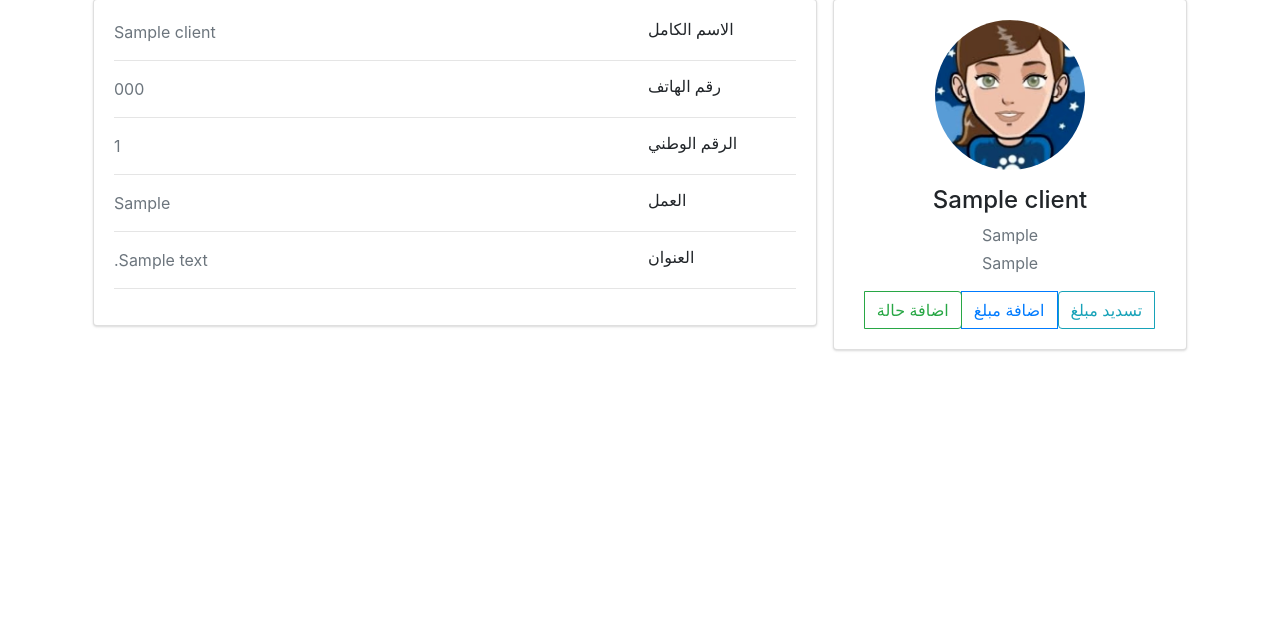
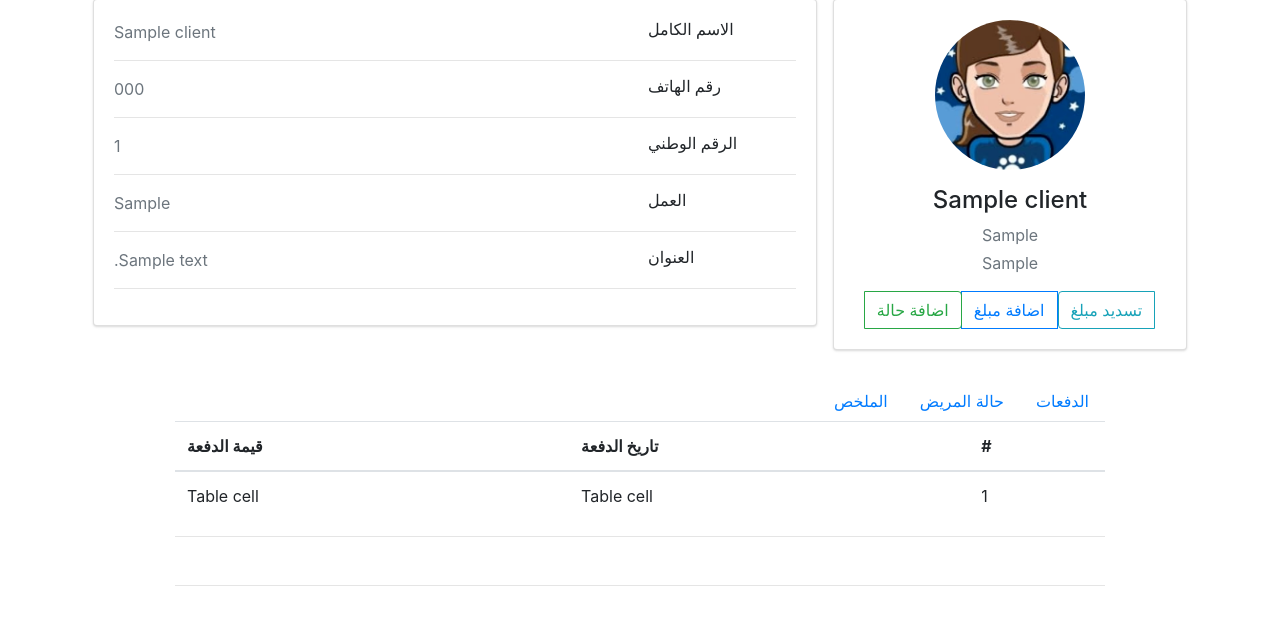
Before and after one commit to WaelAlQawasmi/DentalClinic, a PHP site: page /profile.php?jordanid=1 in a window 1280 px wide. Shown: the part 72-697 px from the top of the page. Run offline with PHP 8.4, Linux system fonts and the light colour scheme; the visitor is signed in with stand-in values (Sample User, id 1); tables that the repository leaves empty or names only in its code hold one stand-in row (values such as "Sample post"); some libraries are stand-ins or nearby versions.

Commit message:
add pays

```diff
--- a/profile.php
+++ b/profile.php
@@ -15,6 +15,7 @@
 
 
   <?php
+  date_default_timezone_set('Asia/Amman');
 include "head.php";
 $dsn = "mysql:host=127.0.0.1;dbname=dcteam_dcteam;charset=utf8mb4";
 $link = new PDO($dsn, "root", "");
@@ -78,30 +79,9 @@ else{
                   </div>
                 </div>
               </div>
-              <!-- <div class="card mt-3">
-                <ul class="list-group list-group-flush">
-                  <li class="list-group-item d-flex justify-content-between align-items-center flex-wrap">
-                    <h6 class="mb-0"><svg xmlns="http://www.w3.org/2000/svg" width="24" height="24" viewBox="0 0 24 24" fill="none" stroke="currentColor" stroke-width="2" stroke-linecap="round" stroke-linejoin="round" class="feather feather-globe mr-2 icon-inline"><circle cx="12" cy="12" r="10"></circle><line x1="2" y1="12" x2="22" y2="12"></line><path d="M12 2a15.3 15.3 0 0 1 4 10 15.3 15.3 0 0 1-4 10 15.3 15.3 0 0 1-4-10 15.3 15.3 0 0 1 4-10z"></path></svg>Website</h6>
-                    <span class="text-secondary">https://bootdey.com</span>
-                  </li>
-                  <li class="list-group-item d-flex justify-content-between align-items-center flex-wrap">
-                    <h6 class="mb-0"><svg xmlns="http://www.w3.org/2000/svg" width="24" height="24" viewBox="0 0 24 24" fill="none" stroke="currentColor" stroke-width="2" stroke-linecap="round" stroke-linejoin="round" class="feather feather-github mr-2 icon-inline"><path d="M9 19c-5 1.5-5-2.5-7-3m14 6v-3.87a3.37 3.37 0 0 0-.94-2.61c3.14-.35 6.44-1.54 6.44-7A5.44 5.44 0 0 0 20 4.77 5.07 5.07 0 0 0 19.91 1S18.73.65 16 2.48a13.38 13.38 0 0 0-7 0C6.27.65 5.09 1 5.09 1A5.07 5.07 0 0 0 5 4.77a5.44 5.44 0 0 0-1.5 3.78c0 5.42 3.3 6.61 6.44 7A3.37 3.37 0 0 0 9 18.13V22"></path></svg>Github</h6>
-                    <span class="text-secondary">bootdey</span>
-                  </li>
-                  <li class="list-group-item d-flex justify-content-between align-items-center flex-wrap">
-                    <h6 class="mb-0"><svg xmlns="http://www.w3.org/2000/svg" width="24" height="24" viewBox="0 0 24 24" fill="none" stroke="currentColor" stroke-width="2" stroke-linecap="round" stroke-linejoin="round" class="feather feather-twitter mr-2 icon-inline text-info"><path d="M23 3a10.9 10.9 0 0 1-3.14 1.53 4.48 4.48 0 0 0-7.86 3v1A10.66 10.66 0 0 1 3 4s-4 9 5 13a11.64 11.64 0 0 1-7 2c9 5 20 0 20-11.5a4.5 4.5 0 0 0-.08-.83A7.72 7.72 0 0 0 23 3z"></path></svg>Twitter</h6>
-                    <span class="text-secondary">@bootdey</span>
-                  </li>
-                  <li class="list-group-item d-flex justify-content-between align-items-center flex-wrap">
-                    <h6 class="mb-0"><svg xmlns="http://www.w3.org/2000/svg" width="24" height="24" viewBox="0 0 24 24" fill="none" stroke="currentColor" stroke-width="2" stroke-linecap="round" stroke-linejoin="round" class="feather feather-instagram mr-2 icon-inline text-danger"><rect x="2" y="2" width="20" height="20" rx="5" ry="5"></rect><path d="M16 11.37A4 4 0 1 1 12.63 8 4 4 0 0 1 16 11.37z"></path><line x1="17.5" y1="6.5" x2="17.51" y2="6.5"></line></svg>Instagram</h6>
-                    <span class="text-secondary">bootdey</span>
-                  </li>
-                  <li class="list-group-item d-flex justify-content-between align-items-center flex-wrap">
-                    <h6 class="mb-0"><svg xmlns="http://www.w3.org/2000/svg" width="24" height="24" viewBox="0 0 24 24" fill="none" stroke="currentColor" stroke-width="2" stroke-linecap="round" stroke-linejoin="round" class="feather feather-facebook mr-2 icon-inline text-primary"><path d="M18 2h-3a5 5 0 0 0-5 5v3H7v4h3v8h4v-8h3l1-4h-4V7a1 1 0 0 1 1-1h3z"></path></svg>Facebook</h6>
-                    <span class="text-secondary">bootdey</span>
-                  </li>
-                </ul>
-              </div> -->
+
+
+
             </div>
             <div class="col-md-8">
               <div class="card mb-3">
@@ -225,6 +205,152 @@ else{
           </div>
 
         </div>
+
+
+        </div>
+
+
+
+
+
+
+
+
+
+        <div class="col-sm-9" style="    margin: auto;">
+
+
+<nav class="nav">
+  <a class="nav-link" href="#home"  data-toggle="tab">الدفعات</a>
+  <a class="nav-link" href="#messages" data-toggle="tab">حالة المريض</a>
+  <a class="nav-link" href="#settings" data-toggle="tab">الملخص</a>
+
+</nav>
+<div class="tab-content">
+    <div class="tab-pane active" id="home">
+        <div class="table-responsive">
+            <table class="table table-hover">
+                <thead>
+                    <tr>
+                        <th>#</th>
+                        <th>تاريخ الدفعة</th>
+                        <th>قيمة الدفعة</th>
+
+                    </tr>
+                </thead>
+                <tbody id="items">
+
+                    <tr>
+                        <td>1</td>
+                        <td>Table cell</td>
+                        <td>Table cell</td>
+
+                    </tr>
+
+                </tbody>
+            </table>
+            <hr>
+            <div class="row">
+                <div class="col-md-4 col-md-offset-4 text-center">
+                    <ul class="pagination" id="myPager"></ul>
+                </div>
+            </div>
+        </div>
+        <!--/table-resp-->
+
+        <hr>
+
+    </div>
+    <!--/tab-pane-->
+    <div class="tab-pane" id="messages">
+
+        <h2></h2>
+
+        <ul class="list-group">
+            <li class="list-group-item text-muted">Inbox</li>
+            <li class="list-group-item text-right"><a href="#" class="pull-left">Here is your a link to the latest summary report from the..</a> 2.13.2014</li>
+            <li class="list-group-item text-right"><a href="#" class="pull-left">Hi Joe, There has been a request on your account since that was..</a> 2.11.2014</li>
+            <li class="list-group-item text-right"><a href="#" class="pull-left">Nullam sapien massaortor. A lobortis vitae, condimentum justo...</a> 2.11.2014</li>
+            <li class="list-group-item text-right"><a href="#" class="pull-left">Thllam sapien massaortor. A lobortis vitae, condimentum justo...</a> 2.11.2014</li>
+            <li class="list-group-item text-right"><a href="#" class="pull-left">Wesm sapien massaortor. A lobortis vitae, condimentum justo...</a> 2.11.2014</li>
+            <li class="list-group-item text-right"><a href="#" class="pull-left">For therepien massaortor. A lobortis vitae, condimentum justo...</a> 2.11.2014</li>
+            <li class="list-group-item text-right"><a href="#" class="pull-left">Also we, havesapien massaortor. A lobortis vitae, condimentum justo...</a> 2.11.2014</li>
+            <li class="list-group-item text-right"><a href="#" class="pull-left">Swedish chef is assaortor. A lobortis vitae, condimentum justo...</a> 2.11.2014</li>
+
+        </ul>
+
+    </div>
+    <!--/tab-pane-->
+    <div class="tab-pane" id="settings">
+
+        <hr>
+
+
+        <?php
+                  $jordanid= $_GET["jordanid"];
+                  $stmt = $link->prepare("SELECT * FROM pays WHERE clintid = :jid");
+                  $stmt->bindParam(':jid', $jordanid);
+
+                  $stmt->execute();
+                  $arrPays = $stmt->fetch(PDO::FETCH_ASSOC);
+                  $name;
+                  $OrgialTotal=null;
+                  $monthg=null;
+                  $tdated=null;
+                  if ($arrPays !=null) {
+              $OrgialTotal=$arrPays["total"];
+              $monthg=$arrPays["monthg"];
+              $tdated=$arrPays["tdated"];}
+
+                  ?>
+            <div class="form-group">
+
+                <div class="col-xs-6">
+                    <label for="first_name">
+                        <h4>القيمة المطلوبة</h4></label>
+                    <input type="text" class="form-control" name="total" id="first_name"  value="<?php echo $OrgialTotal;?>" disabled>
+                </div>
+            </div>
+            <div class="form-group">
+
+                <div class="col-xs-6">
+                    <label for="last_name">
+                        <h4> يوم الاستحقاق</h4></label>
+                    <input type="text"  class="form-control" name="last_name" id="last_name"  title="enter your last name if any." value="<?php echo $tdated;?>" disabled>
+                </div>
+            </div>
+
+            <div class="form-group">
+
+                <div class="col-xs-6">
+                    <label for="phone">
+                        <h4> عدد الاشهر</h4></label>
+                    <input type="text" class="form-control" name="phone" id="phone"  value="<?php echo $monthg;?>" disabled>
+                </div>
+            </div>
+
+
+            <!-- <div class="form-group">
+                <div class="col-xs-12">
+                    <br>
+                    <button class="btn btn-lg btn-success" type="submit"><i class="glyphicon glyphicon-ok-sign"></i> Save</button>
+                    <button class="btn btn-lg" type="reset"><i class="glyphicon glyphicon-repeat"></i> Reset</button>
+                </div>
+            </div> -->
+
+
+    </div>
+
+</div>
+<!--/tab-pane-->
+</div>
+<!--/tab-content-->
+
+</div>
+<!--/col-9-->
+</div>
+
+
     </div>
 
 
@@ -235,6 +361,7 @@ else{
 
 
 
+    <div class="container">
 
     <div class="modal fade" id="exampleModal" tabindex="-1" role="dialog" aria-labelledby="exampleModalLabel" aria-hidden="true">
   <div class="modal-dialog" role="document">
@@ -249,11 +376,11 @@ else{
         <form method="post">
           <div class="form-group">
             <label for="recipient-name" class="col-form-label">قيمة المبلغ</label>
-            <input type="text"   name="total" class="form-control" id="recipient-name">
+            <input type="number"   name="total" class="form-control" id="recipient-name">
           </div>
           <div class="form-group">
             <label for="recipient-name" class="col-form-label"> عدد الاشهر</label>
-            <input type="text"  name="months"  class="form-control" id="recipient-name">
+            <input type="number"   name="months"  class="form-control" id="recipient-name">
           </div>
           <div class="form-group">
             <label for="recipient-name" class="col-form-label">يوم الاسنحقاق</label>
@@ -278,8 +405,8 @@ for (let index = 1; index < 29; index++) {
           </div>
 
           <div class="modal-footer">
-        <button type="button" class="btn btn-secondary" data-dismiss="modal">Close</button>
-        <button name="submit" type="submit" class="btn btn-primary">Send message</button>
+        <button type="button" class="btn btn-secondary" data-dismiss="modal">اغلاق</button>
+        <button name="submit" type="submit" class="btn btn-primary"> اضافة</button>
       </div>
         </form>
       </div>
@@ -287,6 +414,11 @@ for (let index = 1; index < 29; index++) {
     </div>
   </div>
 </div>
+
+
+
+
+
 
 
 
@@ -314,6 +446,8 @@ $link = new PDO($dsn, "root", "");
 $total=$_POST['total'];
 $months=$_POST['months'];
 $tdated=$_POST['date'];
+if($arrPays==null){
+  if(is_integer((int)$total)&&is_integer((int)$months)){
     $stmt = $link->prepare("INSERT INTO `pays` (`clintid`, `tdated`, `total`, `monthg`)
     VALUES (?,?,?,?);");
 
@@ -322,8 +456,55 @@ $tdated=$_POST['date'];
     $stmt->bindParam(3, $total);
     $stmt->bindParam(4,$months);
     $stmt->execute();
-    echo ' <script> alert("تم التسجيل بنجاح")</script>';
 
 
+    $stmt = $link->prepare("INSERT INTO `logs` (`clintid`, `type`, `ammount`, `date`, `user`)
+    VALUES (?,?,?,?,?);");
+    $opration= "adding-firtTime";
+    $date=date(" Y-m-d h:i:sa");
+    $stmt->bindParam(1, $jordanid);
+    $stmt->bindParam(2,$opration);
+    $stmt->bindParam(3, $total);
+    $stmt->bindParam(4,$date);
+    $stmt->bindParam(5,$_SESSION['username']);
+    $stmt->execute();
+
+    echo ' <script> alert("تم التسجيل بنجاح")</script>';
+    echo "<meta http-equiv='refresh' content='0'>";
+}
+else{
+  echo ' <script> alert(" ادخلت قيم خاطئة")</script>';
+}
+}
+else{
+
+
+  if(is_int((int)$_POST['total'])&&is_int((int)$months)){
+    $total2=$OrgialTotal+$_POST['total'];
+
+    $stmt = $link->prepare("INSERT INTO `logs` (`clintid`, `type`, `ammount`, `date`, `user`)
+    VALUES (?,?,?,?,?);");
+    $opration= "adding";
+    $date=date(" Y-m-d h:i:sa");
+    $stmt->bindParam(1, $jordanid);
+    $stmt->bindParam(2,$opration);
+    $stmt->bindParam(3, $total);
+    $stmt->bindParam(4,$date);
+    $stmt->bindParam(5,$_SESSION['username']);
+    $stmt->execute();
+
+
+  $sql = "UPDATE pays SET tdated=?, monthg=?, total=? WHERE clintid=?";
+  $stmt= $link->prepare($sql);
+  $stmt->execute([$tdated, $months, $total2, $jordanid]);
+  echo ' <script> alert("تم التسجيل بنجاح")</script>';
+  echo "<meta http-equiv='refresh' content='0'>";
+
+  }
+  else{
+    echo " ادخلت قيم خاطئة";
+    echo ' <script> alert(" ادخلت قيم خاطئة")</script>';
+  }
+}
 }
 ?>
```
